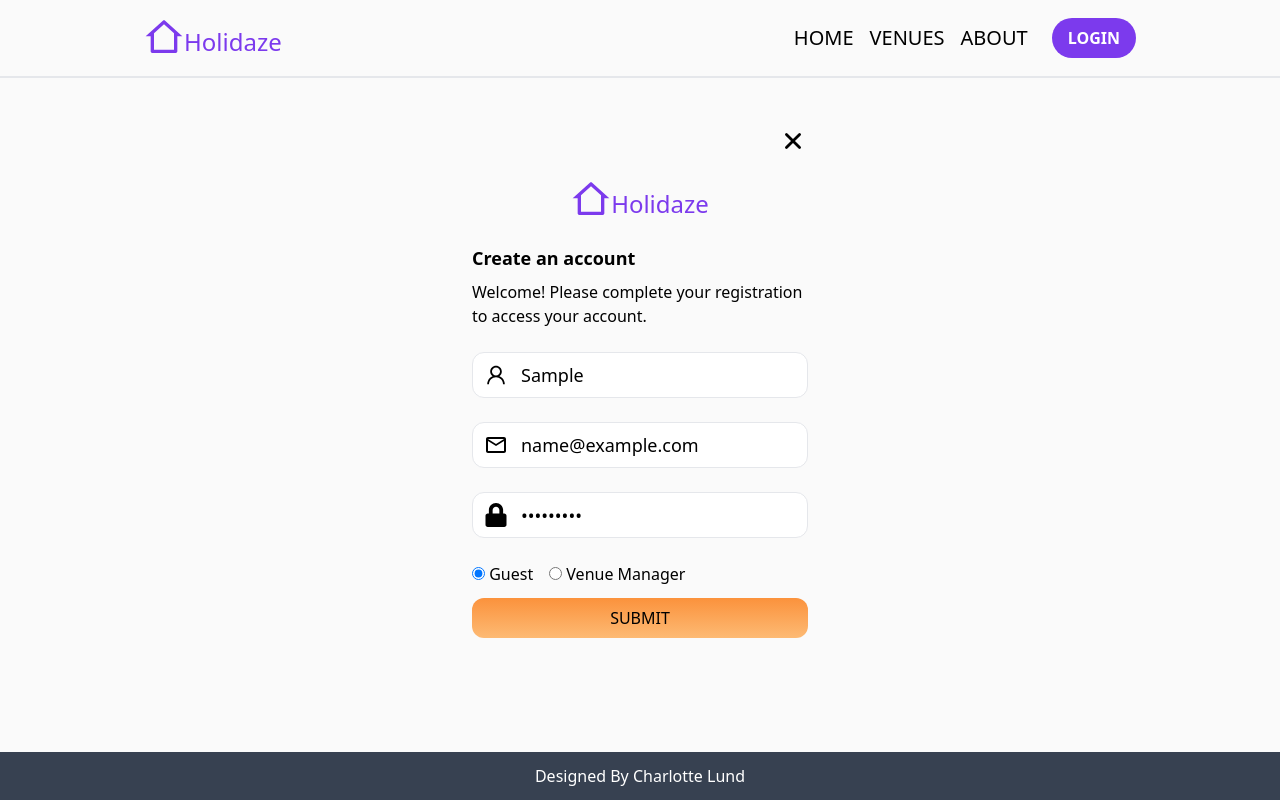
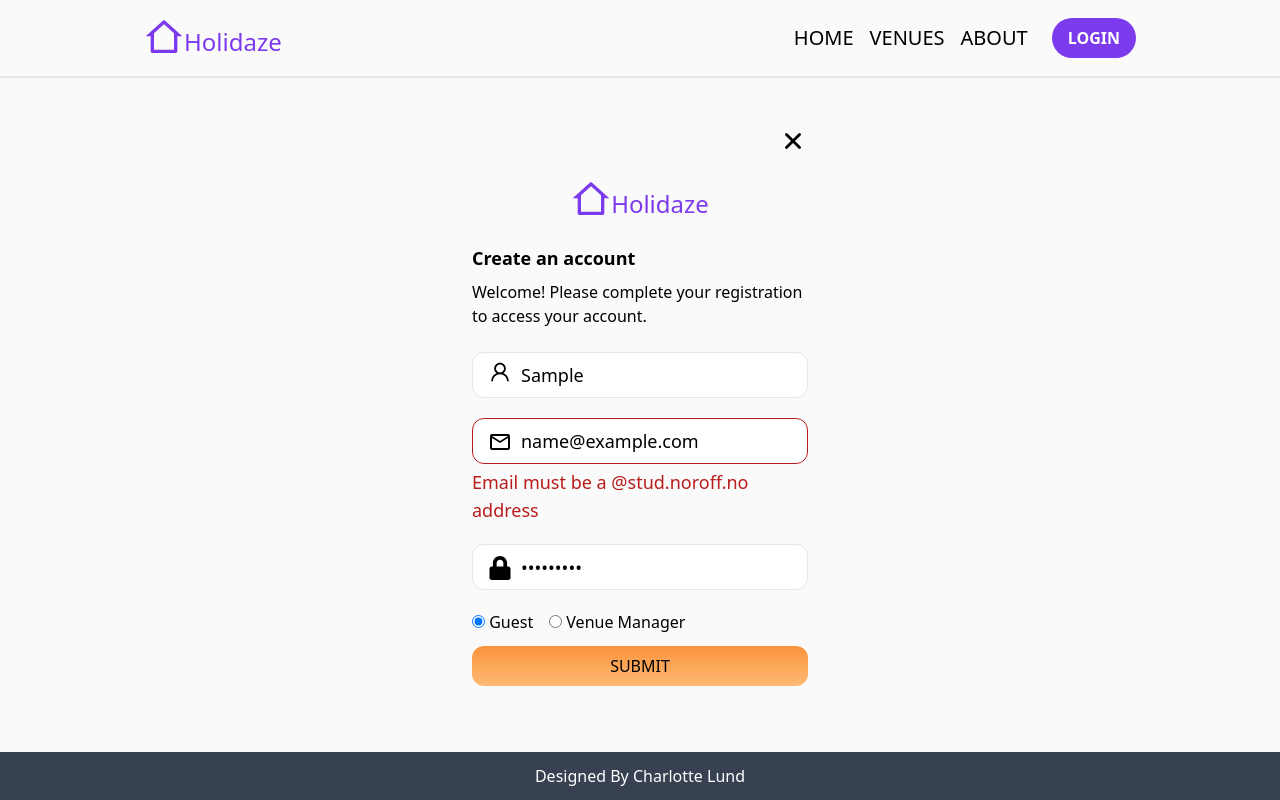
Before and after one commit to chalund/exam-2, a React (Vite) app: page /register in a window 1280 px wide. Both pictures are taken after typing "Sample", "name@example.com", "Sample123" into the empty fields and a click on the button "SUBMIT". Built offline with nearby package versions, Linux system fonts and the light colour scheme; no server answers.

Commit message:
adds error handling on login & registration form

```diff
--- a/src/Pages/LoginPage/index.jsx
+++ b/src/Pages/LoginPage/index.jsx
@@ -80,10 +80,13 @@ const LoginPage = () => {
               />
             </div>
           </div>
+          {error && <p className="mb-2 text-red-500">{error}</p>}
+
+
           <button className="mb-2 w-full rounded-xl bg-gradient-to-t from-orange-300 to-orange-400 p-2 font-medium uppercase text-black">
             Login
           </button>
-          {error && <p className="text-red-500">{error}</p>}
+
         </div>
         <p className="text-center text-sm">
           Don't have an account yet?{" "}
--- a/src/Pages/RegisterPage/index.jsx
+++ b/src/Pages/RegisterPage/index.jsx
@@ -1,10 +1,10 @@
+import React, { useState } from "react";
 import { FaLock } from "react-icons/fa";
 import { MdOutlineEmail } from "react-icons/md";
 import { IoClose } from "react-icons/io5";
 import { AiOutlineUser } from "react-icons/ai";
-import { useNavigate } from "react-router-dom";
+import { Link, useNavigate } from "react-router-dom";
 import Logo from "../../components/Layout/Logo";
-import { useState } from "react";
 import { Register } from "../../components/API";
 
 const RegisterPage = () => {
@@ -12,6 +12,11 @@ const RegisterPage = () => {
   const [email, setEmail] = useState("");
   const [password, setPassword] = useState("");
   const [userType, setUserType] = useState("Guest");
+  const [nameError, setNameError] = useState("");
+  const [emailError, setEmailError] = useState("");
+  const [passwordError, setPasswordError] = useState("");
+  const [errorMessage, setErrorMessage] = useState(""); // State variable for the specific error message
+  const [loggedIn, setLoggedIn] = useState(false);
 
   const navigate = useNavigate();
 
@@ -22,21 +27,23 @@ const RegisterPage = () => {
   const handleSubmit = (e) => {
     e.preventDefault();
 
-    // Check if any required fields are empty
-    if (!name || !email || !password || !userType) {
-      // Alert the user to fill out all fields
-      alert("Please fill out all fields");
-      return; // Exit the function early
+    // Validate inputs
+    validateName();
+    validateEmail();
+    validatePassword();
+
+    // Check if any errors
+    if (nameError || emailError || passwordError) {
+      return;
     }
 
-    // If all fields are filled out, proceed with registration
+    // If no errors, proceed with registration
     let regobj = {
       name: name,
       email: email,
       password: password,
       userType: userType,
     };
-    console.log(regobj);
 
     fetch(Register, {
       method: "POST",
@@ -46,12 +53,53 @@ const RegisterPage = () => {
       body: JSON.stringify(regobj),
     })
       .then((response) => {
+        if (!response.ok) {
+          throw new Error("Registration failed");
+        }
         console.log("User registered");
-        navigate("/login");
+        // navigate("/login");
+        setLoggedIn(true);
       })
       .catch((error) => {
         console.error("Error:", error);
+        // Check if the error is due to a profile already existing
+        {
+          // Set email error message to indicate email is taken
+          setEmailError(
+            "This email is already in use. Please use a different one.",
+          );
+        }
       });
+  };
+
+  const validateName = () => {
+    if (!name.trim()) {
+      setNameError("Name is required");
+    } else {
+      setNameError("");
+    }
+  };
+
+  const validateEmail = () => {
+    if (!email.trim()) {
+      setEmailError("Email must be a @stud.noroff.no address");
+    } else if (!/^[^\s@]+@[^\s@]+\.[^\s@]+$/.test(email)) {
+      setEmailError("Invalid email address");
+    } else if (!email.endsWith("@stud.noroff.no")) {
+      setEmailError("Email must be a @stud.noroff.no address");
+    } else {
+      setEmailError("");
+    }
+  };
+
+  const validatePassword = () => {
+    if (!password.trim()) {
+      setPasswordError("Password must be at least 8 characters");
+    } else if (password.length < 8) {
+      setPasswordError("Password must be at least 8 characters");
+    } else {
+      setPasswordError("");
+    }
   };
 
   return (
@@ -73,65 +121,84 @@ const RegisterPage = () => {
       <form onSubmit={handleSubmit}>
         <div>
           <div>
-            <div className="mb-6 flex items-center text-lg">
-              <AiOutlineUser className="absolute ml-3" size={24} />
+            <div className="mb-5 flex flex-col text-lg">
+              <AiOutlineUser className="absolute ml-4 mt-2" size={24} />
               <input
                 type="text"
                 value={name}
                 onChange={(e) => setName(e.target.value)}
+                onBlur={validateName}
                 id="name"
-                className="w-full rounded-xl border py-2  pl-12 focus:outline-none"
+                className={`w-full rounded-xl border py-2  pl-12 focus:outline-none ${
+                  nameError && "border-red-700"
+                }`}
                 placeholder="Name"
               />
+                 {nameError && (
+              <p className="mt-1 text-red-700">{nameError}</p>
+            )}
             </div>
-            <div className="mb-6 flex items-center text-lg">
-              <MdOutlineEmail className="absolute ml-3" size={24} />
+
+            <div className="mb-5 flex flex-col text-lg">
+              <MdOutlineEmail className="absolute ml-4 mt-3" size={24} />
               <input
                 type="email"
                 value={email}
                 onChange={(e) => setEmail(e.target.value)}
+                onBlur={validateEmail}
                 id="email"
-                className="w-full rounded-xl border py-2  pl-12 focus:outline-none"
+                className={`w-full rounded-xl border py-2  pl-12 focus:outline-none ${
+                  emailError && "border-red-700"
+                }`}
                 placeholder="Email address"
               />
+              {emailError && (
+              <p className="mt-1  text-red-700">{emailError}</p>
+            )}
             </div>
-            <div className="mb-6 flex items-center text-lg">
-              <FaLock className="absolute ml-3" size={24} />
+
+            <div className="mb-5 flex flex-col text-lg">
+              <FaLock className="absolute ml-4 mt-3" size={24} />
               <input
                 type="password"
                 value={password}
                 onChange={(e) => setPassword(e.target.value)}
+                onBlur={validatePassword}
                 id="password"
-                className="w-full rounded-xl border py-2  pl-12 focus:outline-none"
+                className={`w-full rounded-xl border py-2  pl-12 focus:outline-none ${
+                  passwordError && "border-red-700"
+                }`}
                 placeholder="Password"
               />
+                 {passwordError && (
+              <p className="mt-1 text-red-700">{passwordError}</p>
+            )}
             </div>
+
 
             <div className="mb-3 flex gap-4">
               <div>
                 <input
                   type="radio"
-                  id="guestRadio" // Add unique IDs for the radio buttons
+                  id="guestRadio"
                   checked={userType === "Guest"}
                   onChange={(e) => setUserType(e.target.value)}
-                  name="userType" // Use the same name for both radio buttons in the group
+                  name="userType"
                   value="Guest"
                   className="form-radio text-indigo-600"
                 />
                 <label htmlFor="guestRadio"> Guest</label>{" "}
-                {/* Associate label with input using htmlFor */}
               </div>
               <div>
                 <input
                   type="radio"
-                  id="venueManagerRadio" // Add unique IDs for the radio buttons
+                  id="venueManagerRadio"
                   checked={userType === "Venue Manager"}
                   onChange={(e) => setUserType(e.target.value)}
-                  name="userType" // Use the same name for both radio buttons in the group
+                  name="userType"
                   value="Venue Manager"
                 />
                 <label htmlFor="venueManagerRadio"> Venue Manager </label>{" "}
-                {/* Associate label with input using htmlFor */}
               </div>
             </div>
           </div>
@@ -141,6 +208,15 @@ const RegisterPage = () => {
           >
             Submit
           </button>
+          {loggedIn && (
+  <div className="mt-3">
+    <p>Registration was successful!! Please login:</p>
+    <button
+      className="mt-2 w-full rounded-xl bg-gradient-to-t from-violet-400 to-violet-600 text-white p-2 font-medium uppercase text-black"
+    ><Link to="/login">Login</Link>
+    </button>
+  </div>
+)}
         </div>
       </form>
     </div>
```
